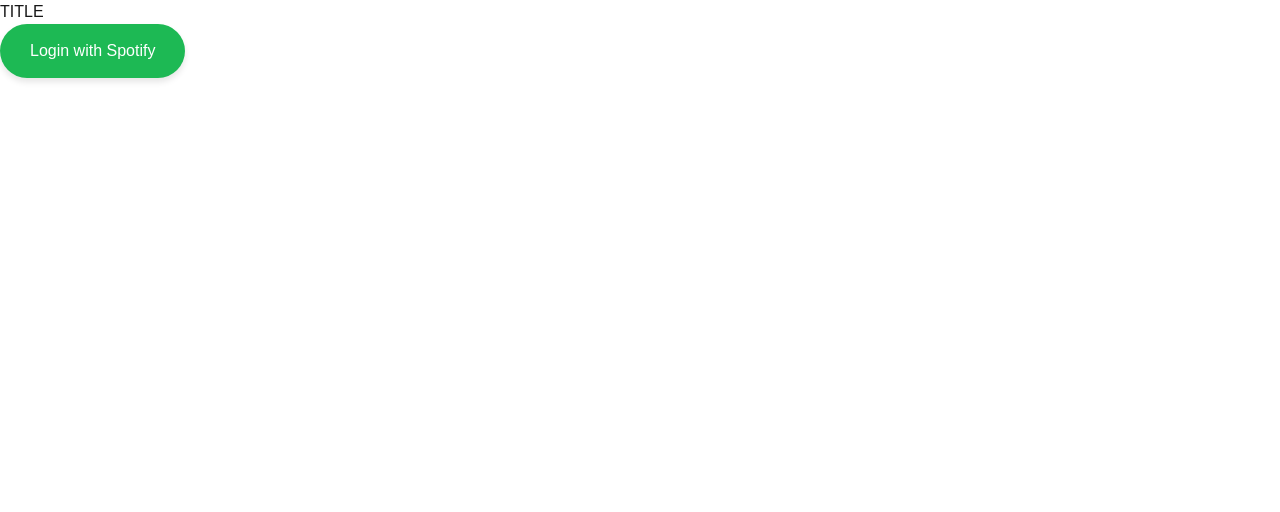
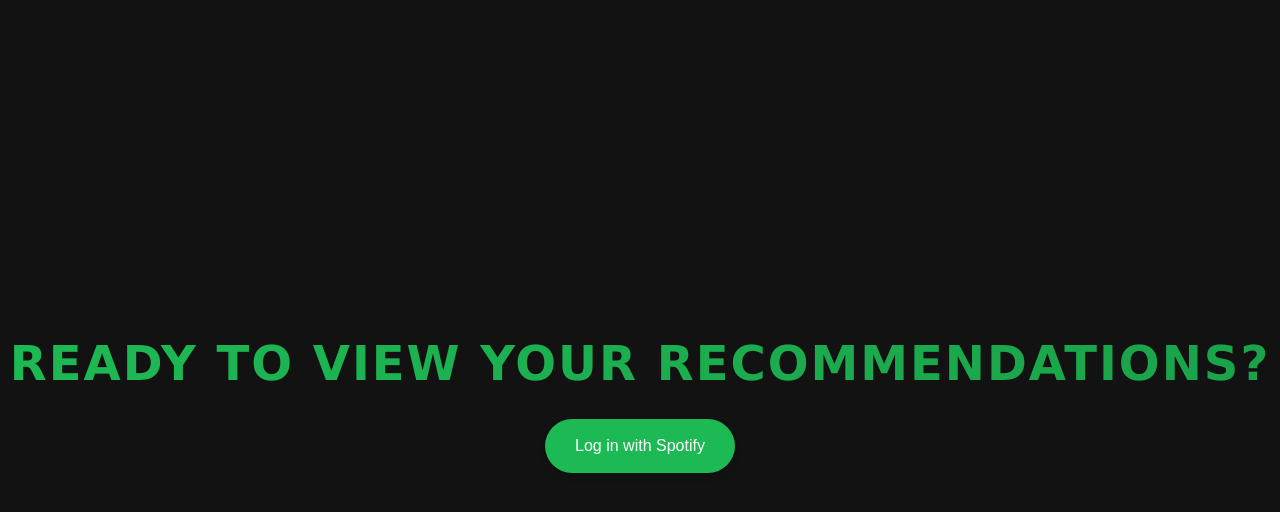
Before and after one commit to Boroshilov03/MelodyMind, a Next.js app: page /auth in a window 1280 px wide. Shown: the top 512 px of the page. Built offline with nearby package versions, Linux system fonts and the light colour scheme.

Commit message:
spiffy up pre-rec login and rec page

```diff
--- a/src/app/auth/page.js
+++ b/src/app/auth/page.js
@@ -25,7 +25,6 @@
           localStorage.setItem("spotifyToken", token);
           fetchRefreshToken();
         })
-
         .catch((error) => {
           console.error("Failed to fetch access token:", error);
         });
@@ -33,9 +32,9 @@
   }, []);
 
   return (
-    <div>
-      <h1>TITLE</h1>
-      <button onClick={handleLogin} style={styles.button}>Login with Spotify</button>
+    <div style={styles.container}>
+      <h1 style={styles.title}>Ready to view your recommendations?</h1>
+      <button onClick={handleLogin} style={styles.button}>Log in with Spotify</button>
     </div>
   );
 }
@@ -52,10 +51,20 @@
     fontFamily: 'Arial, sans-serif',
   },
   title: {
+    fontSize: '48px',
+    fontWeight: 'bold',
     marginBottom: '20px',
+    background: 'linear-gradient(90deg, #1DB954, #1aa34a)',
+    WebkitBackgroundClip: 'text',
+    color: 'transparent',
+    letterSpacing: '2px',
+    textTransform: 'uppercase',
+    animation: 'fadeIn 1s ease-in-out',
+    fontFamily: 'Verdana, sans-serif', // Using Verdana font
+    textAlign: 'center', // Ensure text is centered
   },
   button: {
-    backgroundColor: '#1DB954', // From spotify
+    backgroundColor: '#1DB954', // From Spotify
     color: '#fff',
     border: 'none',
     borderRadius: '30px',
@@ -72,3 +81,23 @@
   ...styles.button,
   backgroundColor: '#1aa34a',
 };
+
+// Add the keyframes for fadeIn animation
+const fadeInAnimation = `
+@keyframes fadeIn {
+  from {
+    opacity: 0;
+    transform: translateY(-20px); // Start slightly above
+  }
+  to {
+    opacity: 1;
+    transform: translateY(0); // Move to original position
+  }
+}
+`;
+
+// Append the style to the document head
+const styleSheet = document.createElement("style");
+styleSheet.type = "text/css";
+styleSheet.innerText = fadeInAnimation;
+document.head.appendChild(styleSheet);
--- a/src/app/recs/page.js
+++ b/src/app/recs/page.js
@@ -29,19 +29,19 @@
     }
   }, []);
 
-
-
   // Function to fetch recommendations
   const getRecommendations = async () => {
-        if (emotion && token) { // Check if user input and access token are available
+    if (!token) {
+      console.log("Errors with login or access token.");
+    } else {
+      if (!emotion) {
+        console.log("No emotions to base recommendation off of.");
+      } else {
         console.log("Generating recommendations..."); // Log to console
         const tracks = await fetchRecommendations(6, emotion, token); // Pass access token
         setRecommendations(tracks);
         console.log(tracks);
-        } else {
-            //console.log("User Input ",userInput);
-            console.log("Token ", token);
-            console.log("User input or access token is missing."); // Log if inputs are missing
+      }
     }
   };
 
@@ -51,57 +51,13 @@
   ));
 
   return (
-    <section className="p-4">
-      <h2 className="text-xl font-bold mb-4">Recommended Songs</h2>
+    <section style={styles.container}>
+      <h2 style={styles.title}>Recommended Songs</h2>
 
       {/* Button to generate recommendations */}
-      <button
-        onClick={getRecommendations} // Call the fetch function on click
-        className="mb-4 p-2 bg-blue-500 text-white rounded hover:bg-blue-600 transition"
-      >
+      <button onClick={getRecommendations} style={styles.button}>
         Generate Recommendations
       </button>
-
-      {/* <ul className="mt-4">
-        {recommendations.length > 0 ? (
-          recommendations.map((track, index) => (
-            <li
-              key={index}
-              className="flex items-center gap-4 mb-4 border-b pb-2"
-            >
-              <a
-                href={track.spotifyLink}
-                target="_blank"
-                rel="noopener noreferrer"
-              >
-                <img
-                  src={track.albumImage}
-                  alt={track.trackName}
-                  width={100}
-                  className="rounded"
-                />
-              </a>
-              <div>
-                <a
-                  href={track.spotifyLink}
-                  target="_blank"
-                  rel="noopener noreferrer"
-                >
-                  <h3 className="text-lg font-semibold hover:underline">
-                    {track.trackName}
-                  </h3>
-                </a>
-                <p className="text-gray-600">{track.artistName}</p>
-              </div>
-            </li>
-          ))
-        ) : (
-          <p className="text-gray-500">
-            No recommendations yet. Click "Generate Recommendations" to fetch
-            songs.
-          </p>
-        )}
-      </ul> */}
 
       {/* Render the Carousel */}
       <Carousel items={cards} />
@@ -109,73 +65,40 @@
   );
 }
 
-const DummyContent = () => {
-  return (
-    <>
-      {[...new Array(3).fill(1)].map((_, index) => {
-        return (
-          <div
-            key={"dummy-content" + index}
-            className="bg-[#F5F5F7] dark:bg-neutral-800 p-8 md:p-14 rounded-3xl mb-4"
-          >
-            <p className="text-neutral-600 dark:text-neutral-400 text-base md:text-2xl font-sans max-w-3xl mx-auto">
-              <span className="font-bold text-neutral-700 dark:text-neutral-200">
-                The first rule of Apple club is that you boast about Apple club.
-              </span>{" "}
-              Keep a journal, quickly jot down a grocery list, and take amazing
-              class notes. Want to convert those notes to text? No problem.
-              Langotiya jeetu ka mara hua yaar is ready to capture every
-              thought.
-            </p>
-            <Image
-              src="https://assets.aceternity.com/macbook.png"
-              alt="Macbook mockup from Aceternity UI"
-              height={500}
-              width={500}
-              className="md:w-1/2 md:h-1/2 h-full w-full mx-auto object-contain"
-            />
-          </div>
-        );
-      })}
-    </>
-  );
+const styles = {
+  container: {
+    display: 'flex',
+    flexDirection: 'column',
+    alignItems: 'center',
+    justifyContent: 'flex-start', // Align items to the top
+    height: '100vh',
+    paddingTop: '20px', // Add padding to give space from the top
+    backgroundColor: '#121212',
+    color: '#fff',
+    fontFamily: 'Arial, sans-serif',
+  },
+  title: {
+    fontSize: '48px',
+    fontWeight: 'bold',
+    marginBottom: '20px',
+    background: 'linear-gradient(90deg, #1DB954, #1aa34a)',
+    WebkitBackgroundClip: 'text',
+    color: 'transparent',
+    letterSpacing: '2px',
+    textTransform: 'uppercase',
+    animation: 'fadeIn 1s ease-in-out',
+    fontFamily: 'Verdana, sans-serif', // Using Verdana font
+    textAlign: 'center', // Ensure text is centered
+  },
+  button: {
+    backgroundColor: '#1DB954', // From Spotify
+    color: '#fff',
+    border: 'none',
+    borderRadius: '30px',
+    padding: '15px 30px',
+    fontSize: '16px',
+    cursor: 'pointer',
+    transition: 'background-color 0.3s ease',
+    boxShadow: '0 4px 6px rgba(0, 0, 0, 0.1)',
+  },
 };
-
-// const data = [
-//   {
-//     category: "Artificial Intelligence",
-//     title: "You can do more with AI.",
-//     src: "https://images.unsplash.com/photo-1593508512255-86ab42a8e620?q=80&w=3556&auto=format&fit=crop&ixlib=rb-4.0.3&ixid=M3wxMjA3fDB8MHxwaG90by1wYWdlfHx8fGVufDB8fHx8fA%3D%3D",
-//     content: <DummyContent />,
-//   },
-//   {
-//     category: "Productivity",
-//     title: "Enhance your productivity.",
-//     src: "https://images.unsplash.com/photo-1531554694128-c4c6665f59c2?q=80&w=3387&auto=format&fit=crop&ixlib=rb-4.0.3&ixid=M3wxMjA3fDB8MHxwaG90by1wYWdlfHx8fGVufDB8fHx8fA%3D%3D",
-//     content: <DummyContent />,
-//   },
-//   {
-//     category: "Product",
-//     title: "Launching the new Apple Vision Pro.",
-//     src: "https://images.unsplash.com/photo-1713869791518-a770879e60dc?q=80&w=2333&auto=format&fit=crop&ixlib=rb-4.0.3&ixid=M3wxMjA3fDB8MHxwaG90by1wYWdlfHx8fGVufDB8fHx8fA%3D%3D",
-//     content: <DummyContent />,
-//   },
-//   {
-//     category: "Product",
-//     title: "Maps for your iPhone 15 Pro Max.",
-//     src: "https://images.unsplash.com/photo-1599202860130-f600f4948364?q=80&w=2515&auto=format&fit=crop&ixlib=rb-4.0.3&ixid=M3wxMjA3fDB8MHxwaG90by1wYWdlfHx8fGVufDB8fHx8fA%3D%3D",
-//     content: <DummyContent />,
-//   },
-//   {
-//     category: "iOS",
-//     title: "Photography just got better.",
-//     src: "https://images.unsplash.com/photo-1602081957921-9137a5d6eaee?q=80&w=2793&auto=format&fit=crop&ixlib=rb-4.0.3&ixid=M3wxMjA3fDB8MHxwaG90by1wYWdlfHx8fGVufDB8fHx8fA%3D%3D",
-//     content: <DummyContent />,
-//   },
-//   {
-//     category: "Hiring",
-//     title: "Hiring for a Staff Software Engineer",
-//     src: "https://images.unsplash.com/photo-1511984804822-e16ba72f5848?q=80&w=2048&auto=format&fit=crop&ixlib=rb-4.0.3&ixid=M3wxMjA3fDB8MHxwaG90by1wYWdlfHx8fGVufDB8fHx8fA%3D%3D",
-//     content: <DummyContent />,
-//   },
-// ];
--- a/src/components/ui/floating-navbar.jsx
+++ b/src/components/ui/floating-navbar.jsx
@@ -54,6 +54,7 @@
       ))}
       <button
         onClick={handleLogin}
+        aria-label="Login To Spotify"
         className="border text-sm font-medium relative border-neutral-200 dark:border-white/[0.2] text-black dark:text-white px-4 py-2 rounded-full
   transition-colors duration-300 ease-in-out hover:bg-[#1DB954] hover:text-white"
       >
```
Lines whose indentation alone changed are shown as unchanged.
